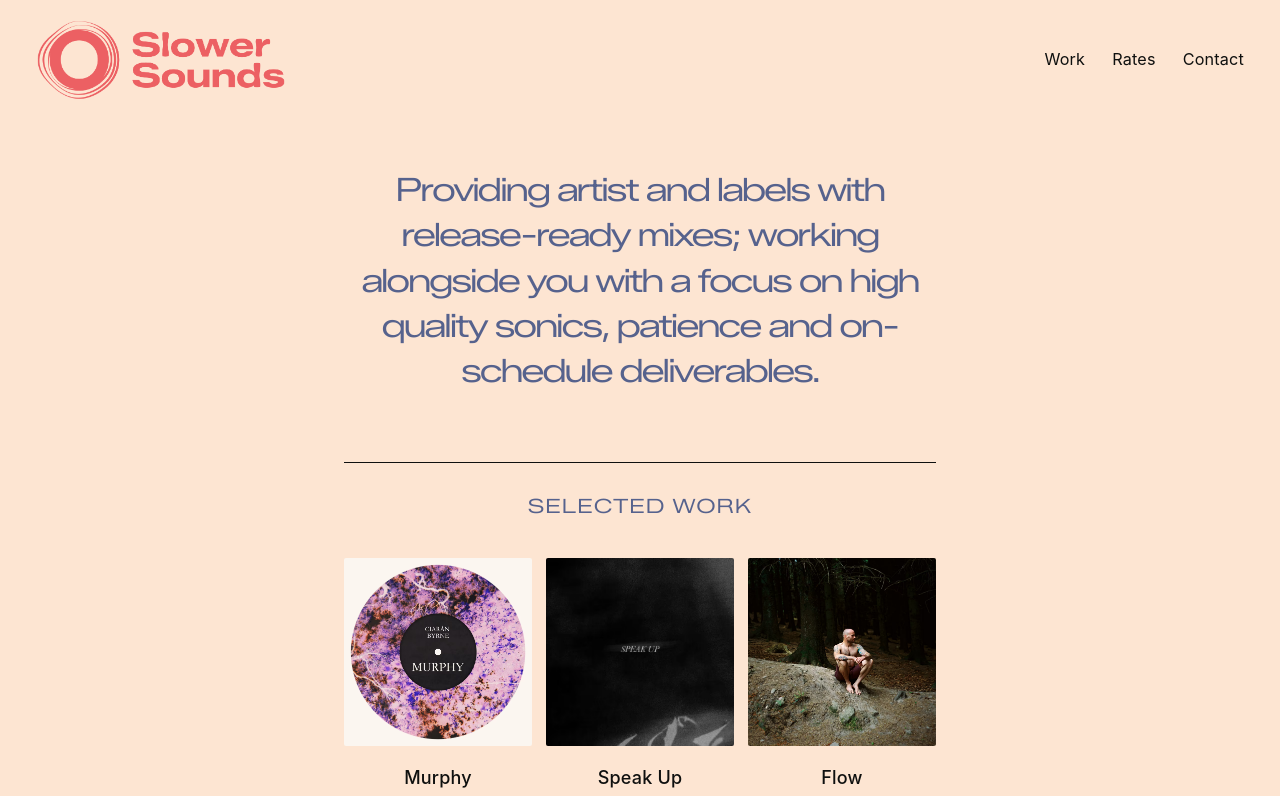
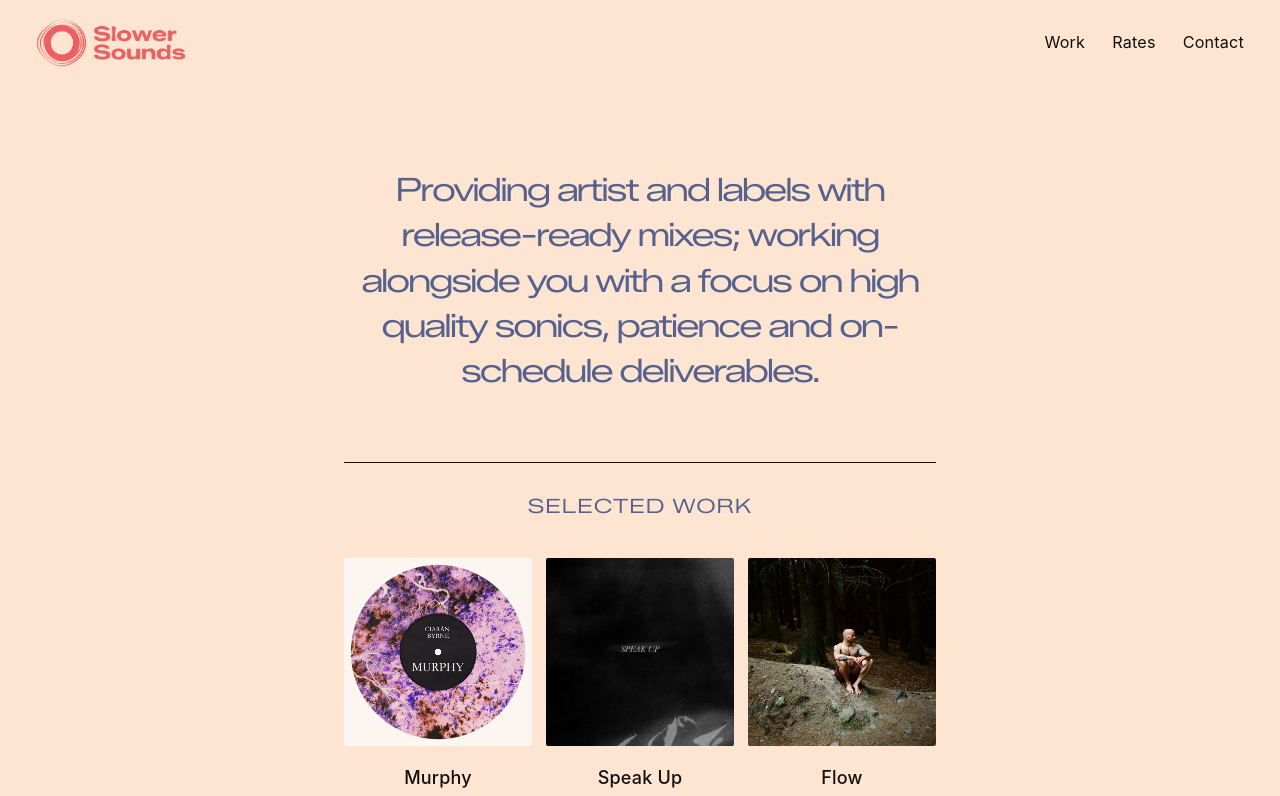
Before and after one commit to ciwee-tech/SlowerSounds, a React (Vite) app in the folder CiaranByrne/: page / in a window 1280 px wide. Shown: the top 796 px of the page. Built offline with nearby package versions, Linux system fonts and the light colour scheme.

Commit message:
logo smaller

```diff
--- a/CiaranByrne/src/App.css
+++ b/CiaranByrne/src/App.css
@@ -65,7 +65,7 @@ body {
   color: var(--red);
 }
 .nav-logo {
-  width: 250px;
+  width: 150px;
   height: auto;
   display: block;
 }
```
